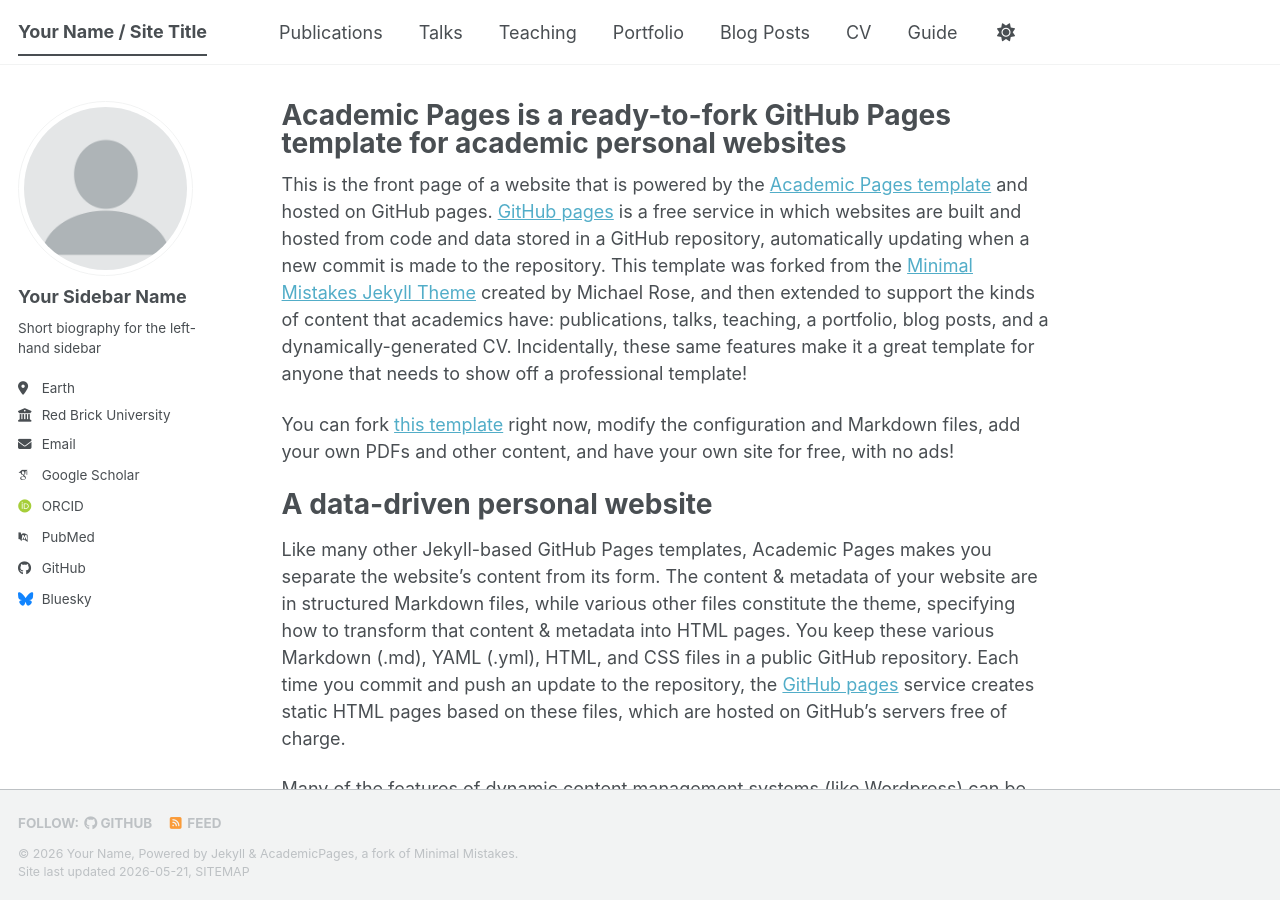
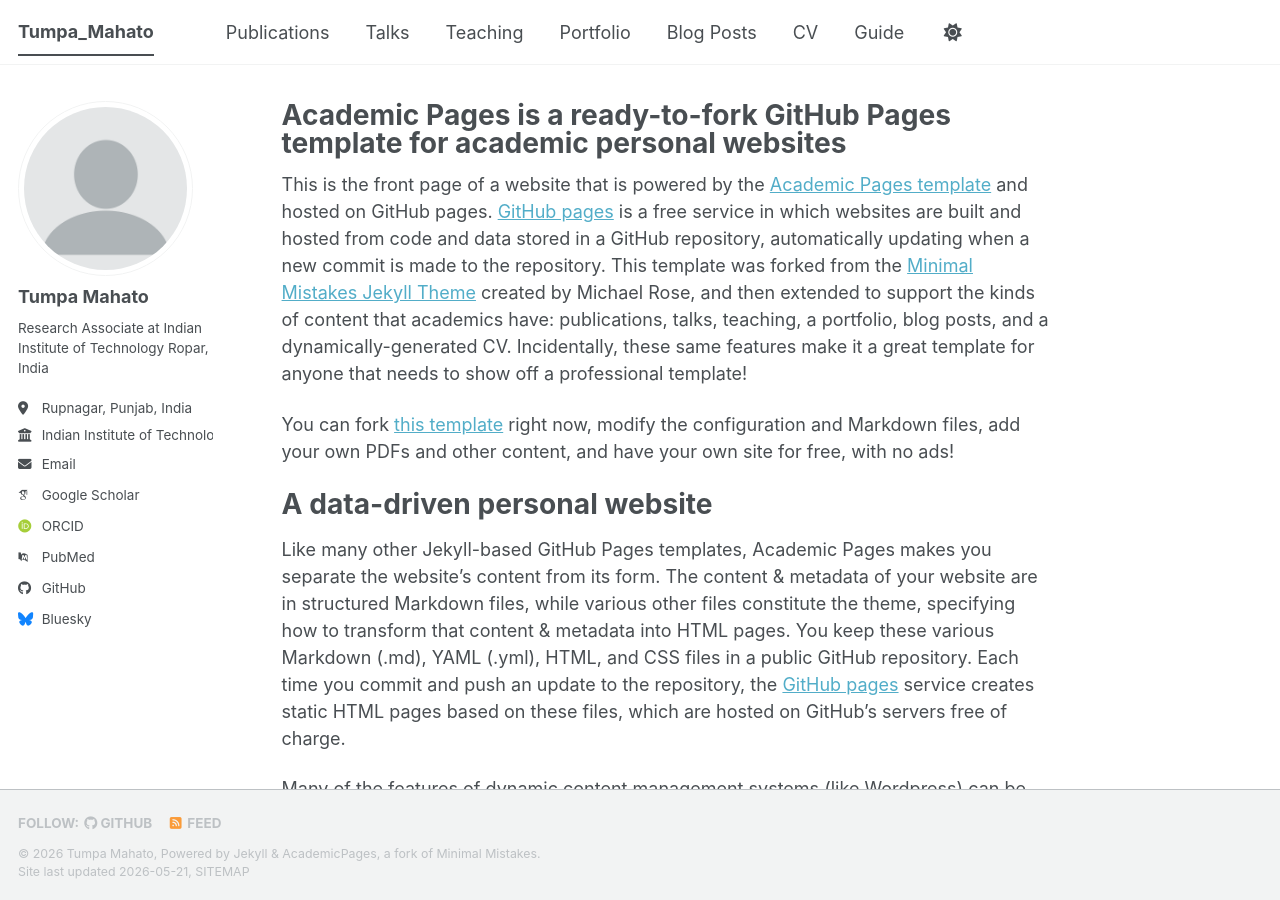
Before and after one commit to tumpa-knot/tumpa_mahato.github.io, a Jekyll site: the page built from _pages/about.md, in a window 1280 px wide and 900 px high. Built offline with Jekyll 4.4.1, drawn with Linux system fonts in a browser that asks for light colours; some web fonts are replaced; a script bundle is joined from its source files by our own code; library files that are not in the unit come from our copies.

Commit message:
Update _config.yml

```diff
--- a/_config.yml
+++ b/_config.yml
@@ -9,14 +9,14 @@
 # Basic Site Settings
 locale                   : "en-US"
 site_theme               : "default" # The available themes options are "default", "air", "sunrise", "mint", "dirt" and "contrast"
-title                    : "Your Name / Site Title"
+title                    : "Tumpa_Mahato"
 title_separator          : "-"
-name                     : &name "Your Name"
-description              : &description "Your Name's academic portfolio"   # Update this with a general description of your site, this is the default if not overridden by a page
-url                      : https://academicpages.github.io # The base hostname & protocol for your site e.g. "https://[your GitHub username].github.io",
+name                     : &name "Tumpa Mahato"
+description              : &description "Tumpa Mahato's academic portfolio"   # Update this with a general description of your site, this is the default if not overridden by a page
+url                      : https://tumpa_mahato.github.io # The base hostname & protocol for your site e.g. "https://[your GitHub username].github.io",
                                                            # or if you already have some other page hosted on Github then use "https://[your GitHub username].github.io/[Your Repo Name]"
 baseurl                  : "" # the subpath of your site, e.g. "/blog"
-repository               : "academicpages/academicpages.github.io"
+repository               : "tumpa-knot/tumpa_mahato.github.io"
 
 # Site Author - The following control what appear as part of the author content on the side bar.
 #               If a field is blank the icon and link will not appear, otherwise it will be shown.
@@ -24,21 +24,21 @@ repository               : "academicpages/academicpages.github.io"
 author:
   # Biographic information
   avatar           : "profile.png"
-  name             : "Your Sidebar Name"
+  name             : "Tumpa Mahato"
   pronouns         : # example: "she/her"
-  bio              : "Short biography for the left-hand sidebar"
-  location         : "Earth"
-  employer         : "Red Brick University"
+  bio              : "Research Associate at Indian Institute of Technology Ropar, India "
+  location         : "Rupnagar, Punjab, India"
+  employer         : "Indian Institute of Technology Ropar, India"
   uri              : # URL
-  email            : "none@example.org"
+  email            : "staff.tumpa.mahato@iitrpr.ac.in"
 
   # Academic websites
   academia         : # URL
   arxiv            : # URL - Update with the correct link to your profile
-  googlescholar    : "https://scholar.google.com/citations?user=PS_CX0AAAAAJ"
+  googlescholar    : "https://scholar.google.com/citations?user=HhSx49YAAAAJ"
   inspire-hep      : # URL
   impactstory      : # URL
-  orcid            : "https://orcid.org/yourorcidurl"
+  orcid            : " https://orcid.org/0009-0005-4186-9946"
   semantic         : # URL
   ssrn             : # URL
   pubmed           : "https://www.ncbi.nlm.nih.gov/pubmed/?term=john+snow"
```
